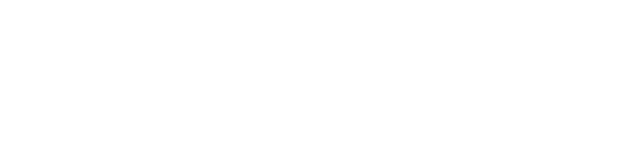
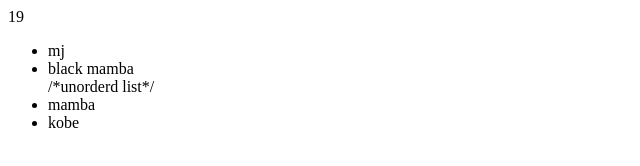
Before and after one commit to chawdaprajwal/webdesigning, a plain HTML site: page hyperlink.html in a window 1280 px wide. Shown: the whole page, without its empty margins (0-640 px from the left). Drawn offline with Linux system fonts and the light colour scheme.

Commit message:
save hyperlink   html

```diff
--- a/hyperlink.html
+++ b/hyperlink.html
@@ -2,8 +2,13 @@
     <head>
         <title>"hyperlink"</title>
     </head>
-    <body>
-        <a href="https://youtube.com"></a>
+    <body>19
+        <ul>
+            <li>mj</li>
+            <li>black mamba</li>/*unorderd list*/
+            <li>mamba</li>
+            <li>kobe</li>
+        </ul>
 
 </body>
 </html>
```
